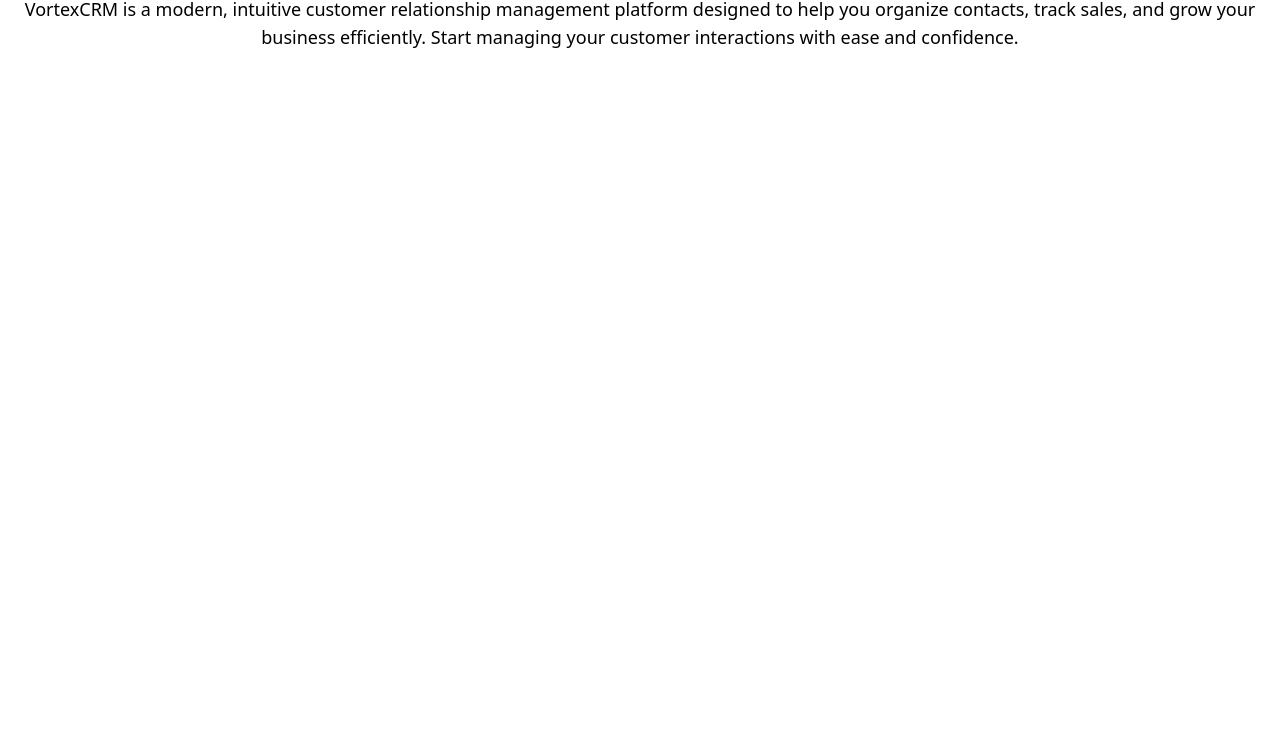
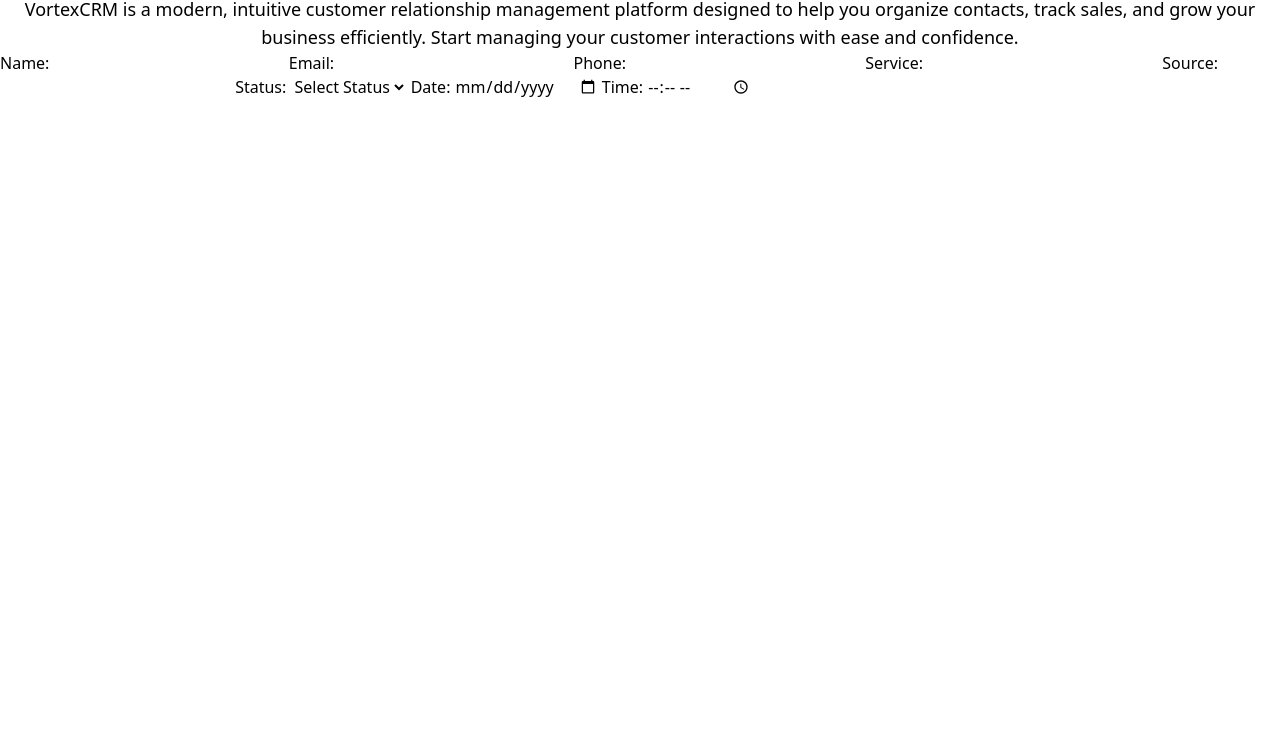
Before and after one commit to Phoenix-Domain/VortexCRM, a website built with Vite: page index.html in a window 1280 px wide. Shown: the part 49-800 px from the top of the page. Built offline with nearby package versions, Linux system fonts and the light colour scheme.

Commit message:
Add form structure

```diff
--- a/index.html
+++ b/index.html
@@ -12,7 +12,39 @@
         VortexCRM is a modern, intuitive customer relationship management platform designed to help you organize contacts, track sales, and grow your business efficiently. Start managing your customer interactions with ease and confidence.
       </p>
     </header>
-    <main></main>
+
+    <main>
+      <form action="">
+        <label for="name">Name:</label>
+        <input type="text" id="name">
+
+        <label for="email">Email:</label>
+        <input type="text" id="email">
+
+        <label for="phone">Phone:</label>
+        <input type="number" id="phone">
+
+        <label for="service">Service:</label>
+        <input type="text" id="service">
+
+        <label for="source">Source:</label>
+        <input type="text" id="source">
+
+        <label for="status">Status:</label>
+        <select name="status" id="status">
+          <option value="select">Select Status</option>
+          <option value="new">new</option>
+          <option value="follow-up">Follow-up</option>
+          <option value="closed">Closed</option>
+        </select>
+
+        <label for="date">Date:</label>
+        <input type="date" id="date">
+
+        <label for="time">Time:</label>
+        <input type="time" id="time">
+      </form>
+    </main>
     <footer></footer>
     <script type="module" src="/src/js/main.js"></script>
   </body>
```
